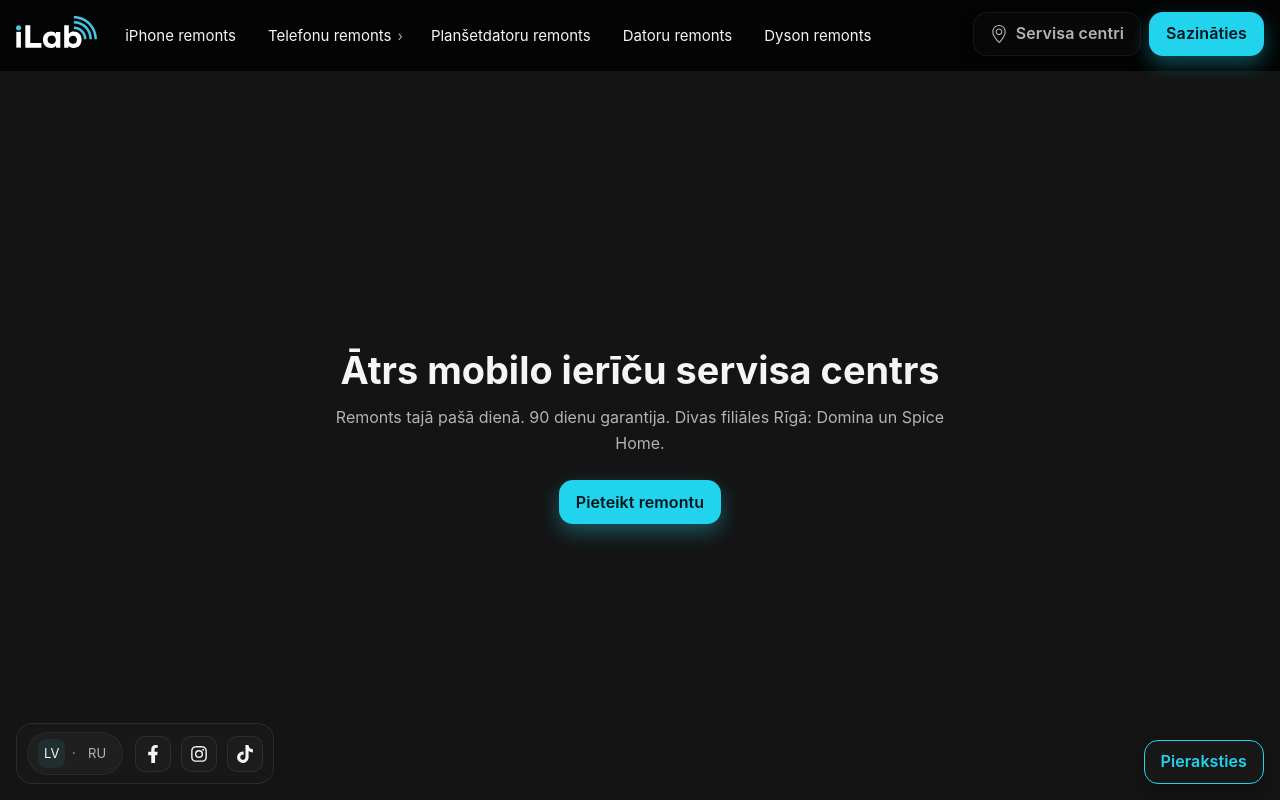
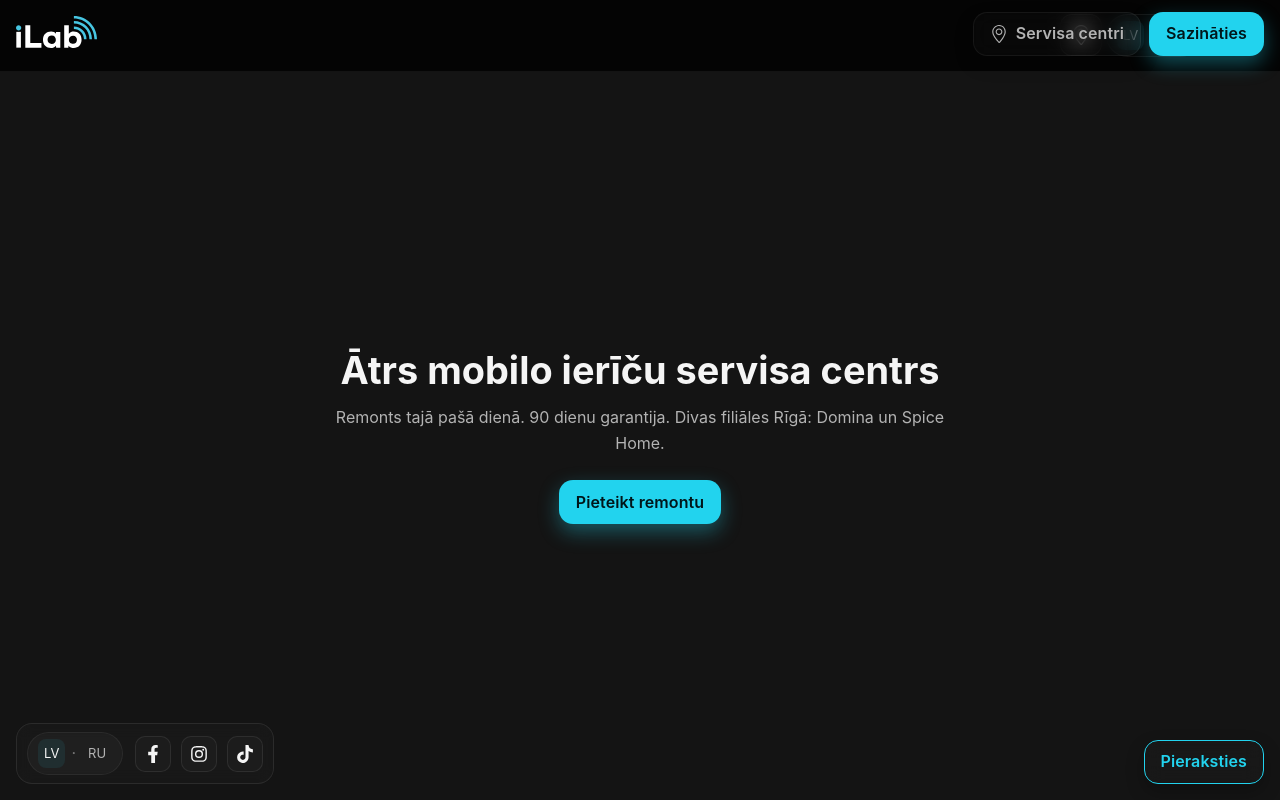
Before and after one commit to iLab-lv/iLab, a Next.js app: page / in a window 1280 px wide. Shown: the top 800 px of the page. Built offline with nearby package versions, Linux system fonts and the light colour scheme.

Commit message:
before restructure

```diff
--- a/app/(site)/ui/navbar/NavBar.jsx
+++ b/app/(site)/ui/navbar/NavBar.jsx
@@ -1,9 +1,12 @@
+// app/(site)/ui/navbar/NavBar.jsx
 'use client';
 
 import { useState, useRef, useEffect, Fragment } from 'react';
 import Link from 'next/link';
 import s from './NavBar.module.scss';
 import LanguageSwitcher from '../controls/LanguageSwitcher';
+import LocationPin from '../../components/icons/LocationPin';
+import { useUiDialogs } from '../providers/UiDialogsProvider';
 
 const NAV = [
   { label: 'iPhone remonts', href: '/iphone-remonts' },
@@ -28,6 +31,8 @@ export default function NavBar() {
 
   const navRef = useRef(null);
   const leaveT = useRef(null);
+
+  const { locatorOpen, openLocator } = useUiDialogs();
 
   useEffect(() => {
     const onKey = (e) => {
@@ -75,11 +80,14 @@ export default function NavBar() {
               const slug = item.href.replace(/^\//, '');
               if (!hasChildren(item)) {
                 return (
-                  <Link key={slug} href={item.href} className={s.navItem}>
+                  <Link key={slug} href={item.href} className={s.navItem} aria-current={undefined}>
                     {item.label}
                   </Link>
                 );
               }
+
+              const panelId = `nav-dd-${slug}`;
+
               return (
                 <div
                   key={slug}
@@ -96,8 +104,10 @@ export default function NavBar() {
                   <Link
                     href={item.href}
                     className={`${s.navItem} ${s.navParent}`}
-                    aria-haspopup="menu"
+                    aria-haspopup="true"
                     aria-expanded={openSlug === slug}
+                    aria-controls={panelId}
+                    onFocus={() => setOpenSlug(slug)}
                     onClick={(e) => {
                       if (openSlug !== slug) {
                         e.preventDefault();
@@ -110,8 +120,8 @@ export default function NavBar() {
                   </Link>
 
                   <div
+                    id={panelId}
                     className={`${s.dropdown} ${openSlug === slug ? s.open : ''}`}
-                    role="menu"
                     aria-hidden={openSlug !== slug}
                   >
                     <ul className={s.menuCol}>
@@ -121,7 +131,6 @@ export default function NavBar() {
                             href={child.href}
                             className={s.menuLink}
                             onClick={() => setOpenSlug(null)}
-                            role="menuitem"
                           >
                             {child.label}
                           </Link>
@@ -134,21 +143,39 @@ export default function NavBar() {
             })}
           </nav>
 
-          {/* right actions: hamburger + (mobile) language switcher */}
+          {/* right actions: hamburger + (mobile) locator + (mobile) language switcher */}
           <div className={s.actions}>
             <div className={s.actionsCluster}>
               {/* hamburger (mobile only) */}
               <button
                 type="button"
                 className={s.hamburger}
-                aria-label="Atvērt izvēlni"
+                aria-label={mobileOpen ? 'Aizvērt izvēlni' : 'Atvērt izvēlni'}
                 aria-expanded={mobileOpen}
+                aria-controls="mobile-drawer"
                 onClick={() => {
                   setMobileOpen(v => !v);
                   setOpenSlug(null);
                 }}
               >
                 ☰
+              </button>
+
+              {/* mobile locator (NEW) */}
+              <button
+                type="button"
+                className={s.iconBtn}
+                aria-haspopup="dialog"
+                aria-controls="locator-panel"
+                aria-expanded={locatorOpen}
+                onClick={(e) => {
+                  if (mobileOpen) setMobileOpen(false);
+                  if (openSlug) setOpenSlug(null);
+                  openLocator(e.currentTarget);
+                }}
+                aria-label="Servisa centri"
+              >
+                <LocationPin aria-hidden focusable="false" />
               </button>
 
               {/* mobile language switcher (hidden on desktop via CSS) */}
@@ -161,11 +188,16 @@ export default function NavBar() {
       </header>
 
       {/* mobile drawer */}
-      <div className={`${s.mobileMenu} ${mobileOpen ? s.open : ''}`} aria-hidden={!mobileOpen}>
+      <div
+        id="mobile-drawer"
+        className={`${s.mobileMenu} ${mobileOpen ? s.open : ''}`}
+        aria-hidden={!mobileOpen}
+      >
         <nav className={s.mobileInner} aria-label="Mobilā navigācija">
           {NAV.map((item) => {
             const slug = item.href.replace(/^\//, '');
             const expanded = mobileExpandedSlug === slug;
+
             if (!hasChildren(item)) {
               return (
                 <Link
@@ -178,6 +210,7 @@ export default function NavBar() {
                 </Link>
               );
             }
+
             return (
               <div key={slug} className={s.drawerGroup}>
                 <button
--- a/app/(site)/ui/navbar/NavBar.module.scss
+++ b/app/(site)/ui/navbar/NavBar.module.scss
@@ -1,11 +1,10 @@
 /* app/(site)/ui/navbar/NavBar.module.scss
-   Glossy fixed-frame header for iLab
-   - Dark palette + aqua accent
-   - Backdrop blur with opaque fallback
-   - Keyboard-focus visible, mobile safe areas
+   Fixed glossy header
+   - Desktop nav only from 1360px+
+   - Mobile (hamburger + mobile controls) under 1360px
 */
 
-@import '@/styles/_tokens.scss';
+@use '../../../styles/_tokens.scss' as *;
 
 /* ===== Header frame ===== */
 .header {
@@ -19,12 +18,11 @@
   -webkit-backdrop-filter: saturate($glass-saturate) blur($glass-blur);
   backdrop-filter: saturate($glass-saturate) blur($glass-blur);
 
-  /* Fallback when backdrop-filter unsupported */
   @supports not ((backdrop-filter: blur(1px)) or (-webkit-backdrop-filter: blur(1px))) {
     background: $glass-fallback-strong;
   }
 
-  @media (max-width: $bp-md) {
+  @media (max-width: 1024px) {
     height: calc(#{$header-mobile-height} + env(safe-area-inset-top));
     padding-top: env(safe-area-inset-top);
   }
@@ -41,30 +39,23 @@
 }
 
 /* ===== Brand ===== */
-.brandLink {
-  display: inline-flex;
-  align-items: center;
-}
+.brandLink { display: inline-flex; align-items: center; }
 
 .logo {
   display: block;
   height: 28px;
   width: auto;
 
-  @media (min-width: $bp-md) {
-    height: 32px;
-  }
+  @media (min-width: 1024px) { height: 32px; }
 }
 
-/* ===== Desktop nav ===== */
+/* ===== Desktop nav (only from 1360px+) ===== */
 .nav {
   display: none;
   align-items: center;
-  gap: $space-sm; /* 8px */
+  gap: $space-sm;
 
-  @media (min-width: $bp-md) {
-    display: flex;
-  }
+  @media (min-width: 1360px) { display: flex; }
 }
 
 .navItem {
@@ -74,67 +65,34 @@
   padding: 10px 12px;
   font-size: 15px;
   color: $color-text;
-  text-decoration: none; /* keep off by default */
-  border-radius: $radius-md; /* 12px */
+  text-decoration: none;
+  border-radius: $radius-md;
   transition: color $dur-base $ease-std, background-color $dur-base $ease-std;
 
   &:hover,
-  &:focus-visible {
-    color: $color-accent;
-    text-decoration: none; /* prevent default underline so only glow line shows */
-    outline: none;
-  }
+  &:focus-visible { color: $color-accent; outline: none; }
 
-  /* glow underline */
   &::after {
     content: '';
     position: absolute;
-    left: 12px;
-    right: 12px;
-    bottom: 6px;
-    height: 2px;
-    background: transparent;
-    border-radius: 1px;
+    left: 12px; right: 12px; bottom: 6px; height: 2px;
+    background: transparent; border-radius: 1px;
     transition: background-color $dur-base $ease-std, transform $dur-base $ease-std, opacity $dur-base $ease-std;
-    transform: scaleX(0.2);
-    opacity: 0;
+    transform: scaleX(0.2); opacity: 0;
   }
   &:hover::after,
-  &:focus-visible::after {
-    background: $color-accent;
-    transform: scaleX(1);
-    opacity: 1;
-  }
+  &:focus-visible::after { background: $color-accent; transform: scaleX(1); opacity: 1; }
 }
 
-.navParent { padding-right: 8px; } /* room for chevron */
-
-.chev {
-  display: inline-block;
-  margin-left: 6px;
-  font-size: 14px;
-  opacity: .7;
-  transform: translateY(1px);
-}
-
+.navParent { padding-right: 8px; }
+.chev { display: inline-block; margin-left: 6px; font-size: 14px; opacity: .7; transform: translateY(1px); }
 .ddWrap { position: relative; }
 
 /* ===== Dropdown ===== */
 .dropdown {
-  position: absolute;
-  top: calc(100% + 10px);
-  left: 0;
-  min-width: 220px;
-
-  background: $glass-bg-strong;
-  border: 1px solid $glass-border;
-  border-radius: $radius-lg; /* 14px */
-  padding: $space-xs; /* 4px */
-
-  box-shadow: $shadow-soft-lg;
-  opacity: 0;
-  pointer-events: none;
-  transform: translateY(-4px);
+  position: absolute; top: calc(100% + 10px); left: 0; min-width: 220px;
+  background: $glass-bg-strong; border: 1px solid $glass-border; border-radius: $radius-lg; padding: $space-xs;
+  box-shadow: $shadow-soft-lg; opacity: 0; pointer-events: none; transform: translateY(-4px);
   transition: opacity $dur-base $ease-std, transform $dur-base $ease-std;
 
   -webkit-backdrop-filter: blur($glass-blur);
@@ -145,100 +103,61 @@
   }
 }
 
-.open {
-  opacity: 1;
-  pointer-events: auto;
-  transform: translateY(0);
-}
+.open { opacity: 1; pointer-events: auto; transform: translateY(0); }
 
-.menuCol {
-  list-style: none;
-  margin: 0;
-  padding: 0;
-
-  > li { margin: 0; }
-}
+.menuCol { list-style: none; margin: 0; padding: 0; > li { margin: 0; } }
 
 .menuLink {
-  display: block;
-  padding: 10px 10px;
-  border-radius: $radius-sm; /* 8px */
-  color: $color-text;
-  text-decoration: none; /* off by default */
+  display: block; padding: 10px 10px; border-radius: $radius-sm;
+  color: $color-text; text-decoration: none;
   transition: background-color $dur-base $ease-std, color $dur-base $ease-std;
 
   &:hover,
-  &:focus-visible {
-    outline: none;
-    color: $color-accent;
-    background: rgba($color-accent, 0.08);
-    text-decoration: none; /* keep underline off here too */
-  }
+  &:focus-visible { outline: none; color: $color-accent; background: $glass-bg-weak-hover; }
 }
 
 /* ===== Right actions & slots ===== */
 .actions {
-  display: flex;
-  align-items: center;
-  gap: $space-sm; /* 8px */
+  display: flex; align-items: center; gap: $space-sm;
+  justify-self: end; /* hug right edge */
 }
 
 .actionItem { position: relative; }
 
 .actionsCluster {
-  display: inline-flex;
-  align-items: center;
-  gap: $space-sm;
-  padding: $space-xs; /* 4px */
-  border-radius: $radius-lg; /* 14px */
-
-  background: $glass-bg-weak;
-  border: 1px solid $glass-border;
-
+  display: inline-flex; align-items: center; gap: $space-sm;
+  padding: $space-xs; border-radius: $radius-lg;
+  background: $glass-bg-weak; border: 1px solid $glass-border;
   -webkit-backdrop-filter: saturate($glass-saturate) blur($glass-blur);
   backdrop-filter: saturate($glass-saturate) blur($glass-blur);
 }
 
-/* language switcher slot (mobile only) */
+/* language switcher slot (hidden once desktop nav appears) */
 .slotUtility {
-  display: inline-flex;
-  align-items: center;
-  min-width: 0;
-
-  @media (min-width: $bp-md) {
-    display: none;
-  }
+  display: inline-flex; align-items: center; min-width: 0;
+  @media (min-width: 1360px) { display: none; }
 }
 
-/* ===== Hamburger ===== */
-.hamburger {
-  display: inline-flex;
-  align-items: center;
-  justify-content: center;
-  width: 42px;
-  height: 42px;
-  border-radius: $radius-md; /* 12px */
-
-  border: 1px solid $glass-border;
-  background: $glass-bg-weak;
-  color: $color-text;
+/* ===== Buttons (mobile-only until 1360px) ===== */
+.hamburger,
+.iconBtn {
+  display: inline-flex; align-items: center; justify-content: center;
+  width: 42px; height: 42px; border-radius: $radius-md;
+  border: 1px solid $glass-border; background: $glass-bg-weak; color: $color-text;
   cursor: pointer;
-
   transition: background-color $dur-base $ease-std, color $dur-base $ease-std, border-color $dur-base $ease-std;
 
   &:hover,
-  &:focus-visible {
-    outline: none;
-    color: $color-accent;
-    border-color: rgba($color-accent, 0.35);
-    background: rgba(255,255,255,0.06);
-    text-decoration: none;
-  }
+  &:focus-visible { outline: none; color: $color-accent; border-color: rgba($color-accent, 0.35); background: rgba(255,255,255,0.06); }
 
-  @media (min-width: $bp-md) {
-    display: none;
-  }
+  @media (min-width: 1360px) { display: none; }
 }
+
+/* Locator SVG crispness */
+.iconBtn :where(svg) { display: block; width: 20px; height: 20px; vector-effect: non-scaling-stroke; }
+.iconBtn :where(svg [stroke]) { stroke: currentColor; }
+.iconBtn :where(svg [fill="none"]) { stroke: currentColor; }
+.iconBtn :where(svg [stroke-width]) { stroke-width: 1.75; }
 
 /* ===== Mobile drawer ===== */
 .mobileMenu {
@@ -247,70 +166,47 @@
   background: $glass-bg-strong;
   -webkit-backdrop-filter: saturate($glass-saturate) blur(12px);
   backdrop-filter: saturate($glass-saturate) blur(12px);
-  border-top: 1px solid $glass-border;
-  z-index: $z-overlay;
+  border-top: 1px solid $glass-border; z-index: $z-overlay;
 
-  transform: translateY(-8px);
-  opacity: 0;
-  pointer-events: none;
+  transform: translateY(-8px); opacity: 0; pointer-events: none;
   transition: opacity $dur-base $ease-std, transform $dur-base $ease-std;
 
   @supports not ((backdrop-filter: blur(1px)) or (-webkit-backdrop-filter: blur(1px))) {
     background: $glass-fallback-strong;
   }
 
-  @media (min-width: $bp-md) {
-    display: none;
-  }
+  @media (min-width: 1360px) { display: none; }
 }
-.mobileMenu.open {
-  transform: translateY(0);
-  opacity: 1;
-  pointer-events: auto;
-}
+.mobileMenu.open { transform: translateY(0); opacity: 1; pointer-events: auto; }
 
-.mobileInner {
-  padding: $space-md; /* 16px */
-  padding-bottom: calc(#{$space-md} + env(safe-area-inset-bottom));
-}
+.mobileInner { padding: $space-md; padding-bottom: calc(#{$space-md} + env(safe-area-inset-bottom)); }
 
 .drawerItem {
-  width: 100%;
-  text-align: left;
-  display: block;
-  padding: 12px 14px;
-  margin: 6px 0;
-  border-radius: $radius-md; /* 12px */
-
-  background: $glass-bg-weak;
-  color: $color-text;
-  text-decoration: none;
-  border: 1px solid $glass-border;
-
+  width: 100%; text-align: left; display: block;
+  padding: 12px 14px; margin: 6px 0; border-radius: $radius-md;
+  background: $glass-bg-weak; color: $color-text; text-decoration: none; border: 1px solid $glass-border;
   transition: background-color $dur-base $ease-std, color $dur-base $ease-std, border-color $dur-base $ease-std;
 
   &:hover,
-  &:focus-visible {
-    outline: none;
-    color: $color-accent;
-    border-color: rgba($color-accent, 0.35);
-    background: rgba($color-accent, 0.06);
-    text-decoration: none; /* prevent underline from globals */
-  }
+  &:focus-visible { outline: none; color: $color-accent; border-color: rgba($color-accent, 0.35); background: $glass-bg-weak-hover; text-decoration: none; }
 }
 
 .emph { font-weight: $font-weight-semibold; }
+.drawerGroup { margin-bottom: 6px; }
+.drawerSubmenu { margin: 4px 0 10px 8px; padding-left: 8px; border-left: 1px dashed $glass-border-2; }
 
-.drawerGroup { margin-bottom: 6px; }
+/* === Mobile tweaks (<1360px): no pill, set ordering, burger far-right === */
+@media (max-width: 1359px) {
+  .actionsCluster { background: transparent; border: 0; padding: 0; gap: $space-xs; }
 
-.drawerSubmenu {
-  margin: 4px 0 10px 8px;
-  padding-left: 8px;
-  border-left: 1px dashed $glass-border-2;
+  /* Order: locator (left) → language (middle) → hamburger (right-most) */
+  .iconBtn     { order: 1; }
+  .slotUtility { order: 2; }
+  .hamburger   { order: 3; margin-right: 0; }
 }
 
-/* ===== Misc helpers ===== */
-@media (max-width: $bp-md) {
-  /* Ensure any legacy CTA styles in header don't show on mobile (not used now) */
-  .actions .cta { display: none; }
+/* ===== Reduced motion ===== */
+@media (prefers-reduced-motion: reduce) {
+  .dropdown { transition: none; }
+  .mobileMenu { transition: none; }
 }
--- /dev/null
+++ b/app/(site)/ui/providers/UiDialogsProvider.jsx
@@ -0,0 +1,143 @@
+// app/(site)/ui/providers/UiDialogsProvider.jsx
+'use client';
+
+import { createContext, useContext, useRef, useState, useEffect } from 'react';
+import { createPortal } from 'react-dom';
+
+import LocatorPanel from '../../ui/panels/LocatorPanel';
+import SazinatiesPanel from '../../ui/panels/SazinatiesPanel';
+import PierakstiesPanel from '../../ui/panels/PierakstiesPanel';
+
+const UiDialogsContext = createContext(null);
+
+export function UiDialogsProvider({ children, bookHref = '/pieraksties' }) {
+  const [locatorOpen, setLocatorOpen] = useState(false);
+  const [contactOpen, setContactOpen] = useState(false);
+  const [bookOpen, setBookOpen] = useState(false);
+  const [selectedLocId, setSelectedLocId] = useState(null);
+
+  // --- NEW: only render portals after hydration, and target a stable container
+  const [mounted, setMounted] = useState(false);
+  const [portalEl, setPortalEl] = useState(null);
+
+  useEffect(() => {
+    setMounted(true);
+    const id = 'dialogs-root';
+    let el = document.getElementById(id);
+    if (!el) {
+      el = document.createElement('div');
+      el.id = id;
+      document.body.appendChild(el);
+    }
+    setPortalEl(el);
+  }, []);
+  // --- END NEW
+
+  const lastOpenerRef = useRef(null);
+  const anyOpen = locatorOpen || contactOpen || bookOpen;
+
+  // Body scroll lock while any dialog is open
+  useEffect(() => {
+    if (!anyOpen) return;
+    const prev = document.documentElement.style.overflow;
+    document.documentElement.style.overflow = 'hidden';
+    return () => {
+      document.documentElement.style.overflow = prev || '';
+    };
+  }, [anyOpen]);
+
+  const restoreFocus = () => {
+    setTimeout(() => {
+      if (lastOpenerRef.current && typeof lastOpenerRef.current.focus === 'function') {
+        lastOpenerRef.current.focus();
+      }
+      lastOpenerRef.current = null;
+    }, 0);
+  };
+
+  const openLocator = (openerEl) => {
+    lastOpenerRef.current = openerEl || null;
+    setLocatorOpen(true);
+  };
+  const closeLocator = () => {
+    setLocatorOpen(false);
+    restoreFocus();
+  };
+
+  const openContact = (openerEl, locId = null) => {
+    lastOpenerRef.current = openerEl || null;
+    setSelectedLocId(locId);
+    setContactOpen(true);
+  };
+  const closeContact = () => {
+    setContactOpen(false);
+    restoreFocus();
+  };
+
+  const openBook = (openerEl) => {
+    lastOpenerRef.current = openerEl || null;
+    setBookOpen(true);
+  };
+  const closeBook = () => {
+    setBookOpen(false);
+    restoreFocus();
+  };
+
+  const openContactsFor = (locId, openerEl) => {
+    setSelectedLocId(locId || null);
+    setLocatorOpen(false);
+    lastOpenerRef.current = openerEl || lastOpenerRef.current;
+    setContactOpen(true);
+  };
+
+  const api = {
+    locatorOpen, contactOpen, bookOpen, selectedLocId,
+    openLocator, closeLocator,
+    openContact, closeContact,
+    openBook, closeBook,
+    openContactsFor,
+    setSelectedLocId,
+  };
+
+  return (
+    <UiDialogsContext.Provider value={api}>
+      {children}
+
+      {/* Render ONE set of panels for the whole app — only after hydration */}
+      {mounted && portalEl && createPortal(
+        <>
+          <div id="locator-panel" aria-hidden={!locatorOpen}>
+            <LocatorPanel
+              open={locatorOpen}
+              onClose={closeLocator}
+              onSelectLocation={(locId) => openContactsFor(locId)}
+            />
+          </div>
+
+          <div id="sazinaties-panel" aria-hidden={!contactOpen}>
+            <SazinatiesPanel
+              open={contactOpen}
+              onClose={closeContact}
+              initialLocId={selectedLocId}
+            />
+          </div>
+
+          <div id="pieraksties-panel" aria-hidden={!bookOpen}>
+            <PierakstiesPanel
+              open={bookOpen}
+              onClose={closeBook}
+              bookHref={bookHref}
+            />
+          </div>
+        </>,
+        portalEl
+      )}
+    </UiDialogsContext.Provider>
+  );
+}
+
+export function useUiDialogs() {
+  const ctx = useContext(UiDialogsContext);
+  if (!ctx) throw new Error('useUiDialogs must be used within UiDialogsProvider');
+  return ctx;
+}
```
Also changed, not shown: app/(site)/layout.jsx (+7 -0 lines), app/(site)/ui/cta/CtaDock.jsx (+23 -43 lines).
